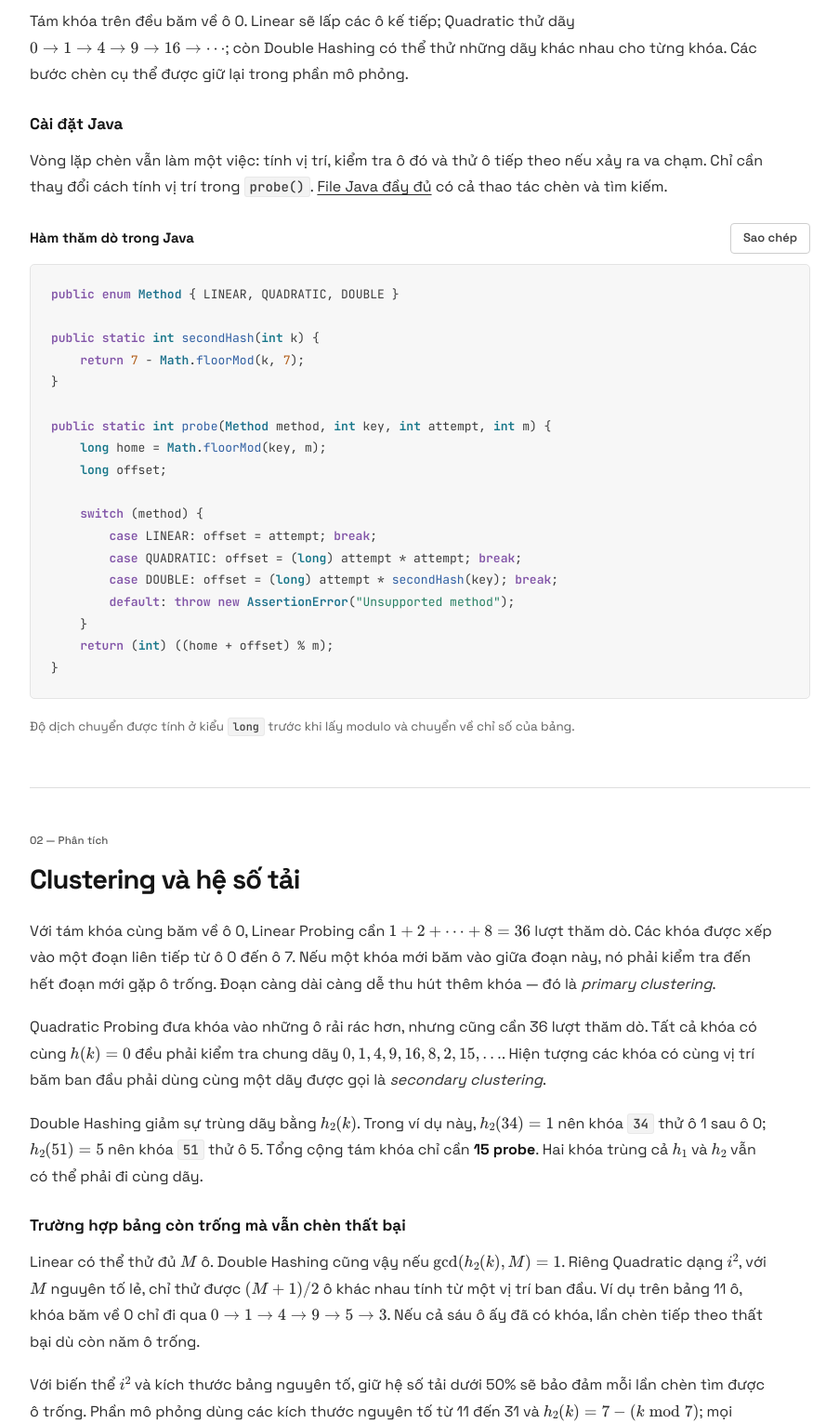
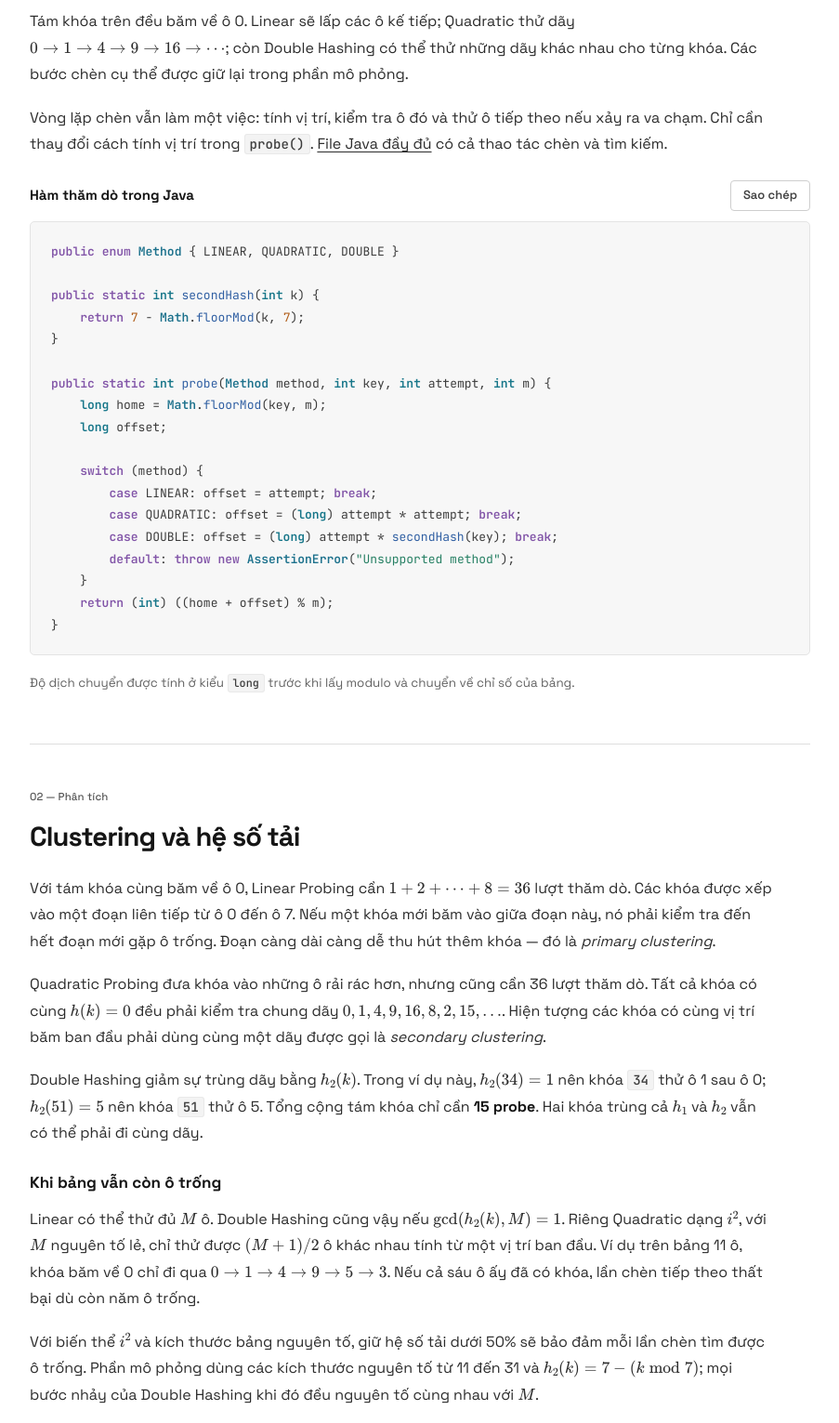
Before and after one commit to kieran-lucas/hash-table-probing-strategies, a plain HTML site: page index.html in a window 1280 px wide. Shown: the part 1300-2831 px from the top of the page at 93% size, without its empty margins (188-1091 px from the left). Drawn offline with nearby package versions, Linux system fonts and the light colour scheme.

Commit message:
Polish article headings and remove redundant Java subsection

```diff
--- a/index.html
+++ b/index.html
@@ -72,7 +72,6 @@
       </div>
     </div>
   <p>Tám khóa trên đều băm về ô 0. Linear sẽ lấp các ô kế tiếp; Quadratic thử dãy \(0\to1\to4\to9\to16\to\cdots\); còn Double Hashing có thể thử những dãy khác nhau cho từng khóa. Các bước chèn cụ thể được giữ lại trong phần mô phỏng.</p>
-  <h3>Cài đặt Java</h3>
   <p>Vòng lặp chèn vẫn làm một việc: tính vị trí, kiểm tra ô đó và thử ô tiếp theo nếu xảy ra va chạm. Chỉ cần thay đổi cách tính vị trí trong <code>probe()</code>. <a href="src/ProbingStrategies.java">File Java đầy đủ</a> có cả thao tác chèn và tìm kiếm.</p>
   <div class="code-heading"><h3>Hàm thăm dò trong Java</h3><button type="button" id="copy-code" class="copy">Sao chép</button></div>
     <pre class="code" tabindex="0"><code id="java-code">public enum Method { LINEAR, QUADRATIC, DOUBLE }
@@ -101,7 +100,7 @@ public static int probe(Method method, int key, int attempt, int m) {
   <p>Với tám khóa cùng băm về ô 0, Linear Probing cần \(1+2+\cdots+8=36\) lượt thăm dò. Các khóa được xếp vào một đoạn liên tiếp từ ô 0 đến ô 7. Nếu một khóa mới băm vào giữa đoạn này, nó phải kiểm tra đến hết đoạn mới gặp ô trống. Đoạn càng dài càng dễ thu hút thêm khóa — đó là <em>primary clustering</em>.</p>
   <p>Quadratic Probing đưa khóa vào những ô rải rác hơn, nhưng cũng cần 36 lượt thăm dò. Tất cả khóa có cùng \(h(k)=0\) đều phải kiểm tra chung dãy \(0,1,4,9,16,8,2,15,\ldots\). Hiện tượng các khóa có cùng vị trí băm ban đầu phải dùng cùng một dãy được gọi là <em>secondary clustering</em>.</p>
   <p>Double Hashing giảm sự trùng dãy bằng \(h_2(k)\). Trong ví dụ này, \(h_2(34)=1\) nên khóa <code>34</code> thử ô 1 sau ô 0; \(h_2(51)=5\) nên khóa <code>51</code> thử ô 5. Tổng cộng tám khóa chỉ cần <strong>15 probe</strong>. Hai khóa trùng cả \(h_1\) và \(h_2\) vẫn có thể phải đi cùng dãy.</p>
-  <h3>Trường hợp bảng còn trống mà vẫn chèn thất bại</h3>
+  <h3>Khi bảng vẫn còn ô trống</h3>
   <p>Linear có thể thử đủ \(M\) ô. Double Hashing cũng vậy nếu \(\gcd(h_2(k),M)=1\). Riêng Quadratic dạng \(i^2\), với \(M\) nguyên tố lẻ, chỉ thử được \((M+1)/2\) ô khác nhau tính từ một vị trí ban đầu. Ví dụ trên bảng 11 ô, khóa băm về 0 chỉ đi qua \(0\to1\to4\to9\to5\to3\). Nếu cả sáu ô ấy đã có khóa, lần chèn tiếp theo thất bại dù còn năm ô trống.</p>
   <p>Với biến thể \(i^2\) và kích thước bảng nguyên tố, giữ hệ số tải dưới 50% sẽ bảo đảm mỗi lần chèn tìm được ô trống. Phần mô phỏng dùng các kích thước nguyên tố từ 11 đến 31 và \(h_2(k)=7-(k\bmod7)\); mọi bước nhảy của Double Hashing khi đó đều nguyên tố cùng nhau với \(M\).</p>
   <h3>Ảnh hưởng của hệ số tải</h3>
```
